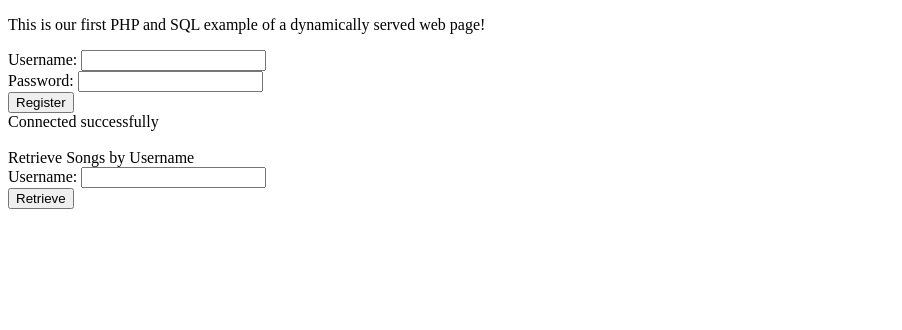
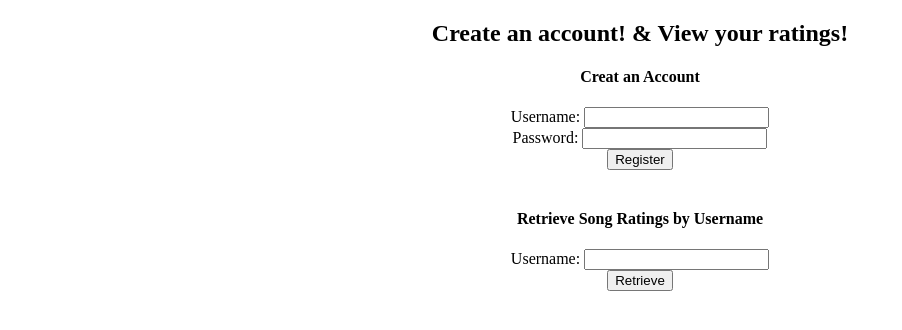
Before and after one commit to kouenYoung/assign2.github.io, a PHP site: page / in a window 1280 px wide. Shown: the top 330 px of the page, without its empty margins (0-902 px from the left). Run offline with PHP 8.4, Linux system fonts and the light colour scheme.

Commit message:
responses-finsihed

```diff
--- a/index.php
+++ b/index.php
@@ -3,18 +3,20 @@
 <html lang="en">
     <head>
     <meta http-equiv="Content-Type" content="application/x-www-form-urlencoded"/>
-        <title>First PHP and SQL Example</title>
+        <title>Hw2</title>
     </head>
 
     <body>
-        <p>This is our first PHP and SQL example of a dynamically served
-            web page!</p>
+        <h2><center>Create an account! &
+                    View your ratings!
+</center></h2>
 
 
-<form method="POST" action="">
+<center><form method="POST" action="">
+<h4>Creat an Account </h4>
 Username: <input type="text" name="username1" /><br>
 Password: <input type="text" name="password" /><br>
-<input type="submit" name="register" value="Register"/><br>
+<input type="submit" name="register" value="Register"/><br><br>
   </form>
 
 
@@ -26,11 +28,6 @@ Password: <input type="text" name="password" /><br>
         $dbname = "music-db";
 
         $conn = new mysqli($servername, $username, $password, $dbname);
-
-        if ($conn->connect_error) {
-            die("Connection failed: " . $conn->connect_error);
-        }
-        echo "Connected successfully <br><br>";
 
         $newArray = array();
 
@@ -55,7 +52,7 @@ Password: <input type="text" name="password" /><br>
                     }
 
                     else{
-                        echo "Please enter the correct Username or Password";
+                        echo "Please enter the correct Username or Password <br><br>";
                     }
 
                 }
@@ -73,9 +70,17 @@ Password: <input type="text" name="password" /><br>
         }
 
     }
+    ?>
+
+<form method="POST" action="">
+<h4> Retrieve Song Ratings by Username </h4>
+Username: <input type="text" name="username2" /><br>
+
+  <input type="submit" name="retrieve" value="Retrieve"/><br><br>
+  </form>
 
 
-
+<?php
         if(isset($_REQUEST["retrieve"])){
             $out_value = "";
             $username = $_REQUEST['username2'];
@@ -83,6 +88,7 @@ Password: <input type="text" name="password" /><br>
             if(!empty($username)){
                 $sql_query = "SELECT * FROM ratings WHERE username = ('$username')";
                 $result = mysqli_query($conn, $sql_query);
+
                while($row = mysqli_fetch_assoc($result)){
                 $out_song = $row['song'];
                 $out_rating = $row['rating'];
@@ -91,24 +97,21 @@ Password: <input type="text" name="password" /><br>
 				$newArray[] = $out_rating ;
 
 			   }
+               if(empty($newArray)){
+                   echo "No ratings available<br><br>";
+               }
+
+            }
 
 
-            }
             else {
-                $out_value = "No grade available!";
+                echo "Please enter a Username<br><br>";
             }
         }
 
 
         $conn->close();
         ?>
-
-<form method="POST" action="">
-<hd3> Retrieve Songs by Username </hd3><br>
-Username: <input type="text" name="username2" /><br>
-
-  <input type="submit" name="retrieve" value="Retrieve"/>
-  </form>
 
   <p><?php
 
```
